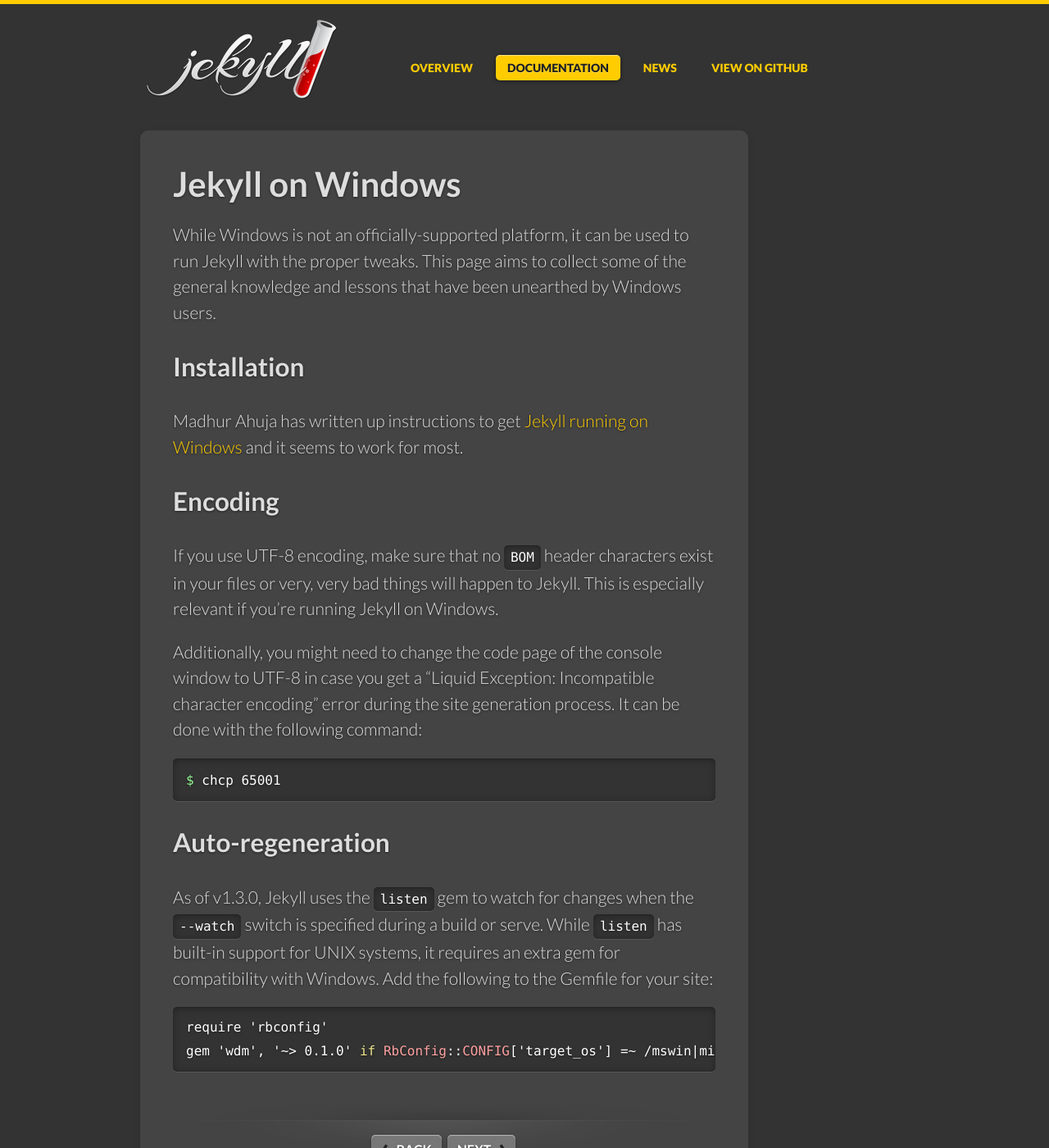
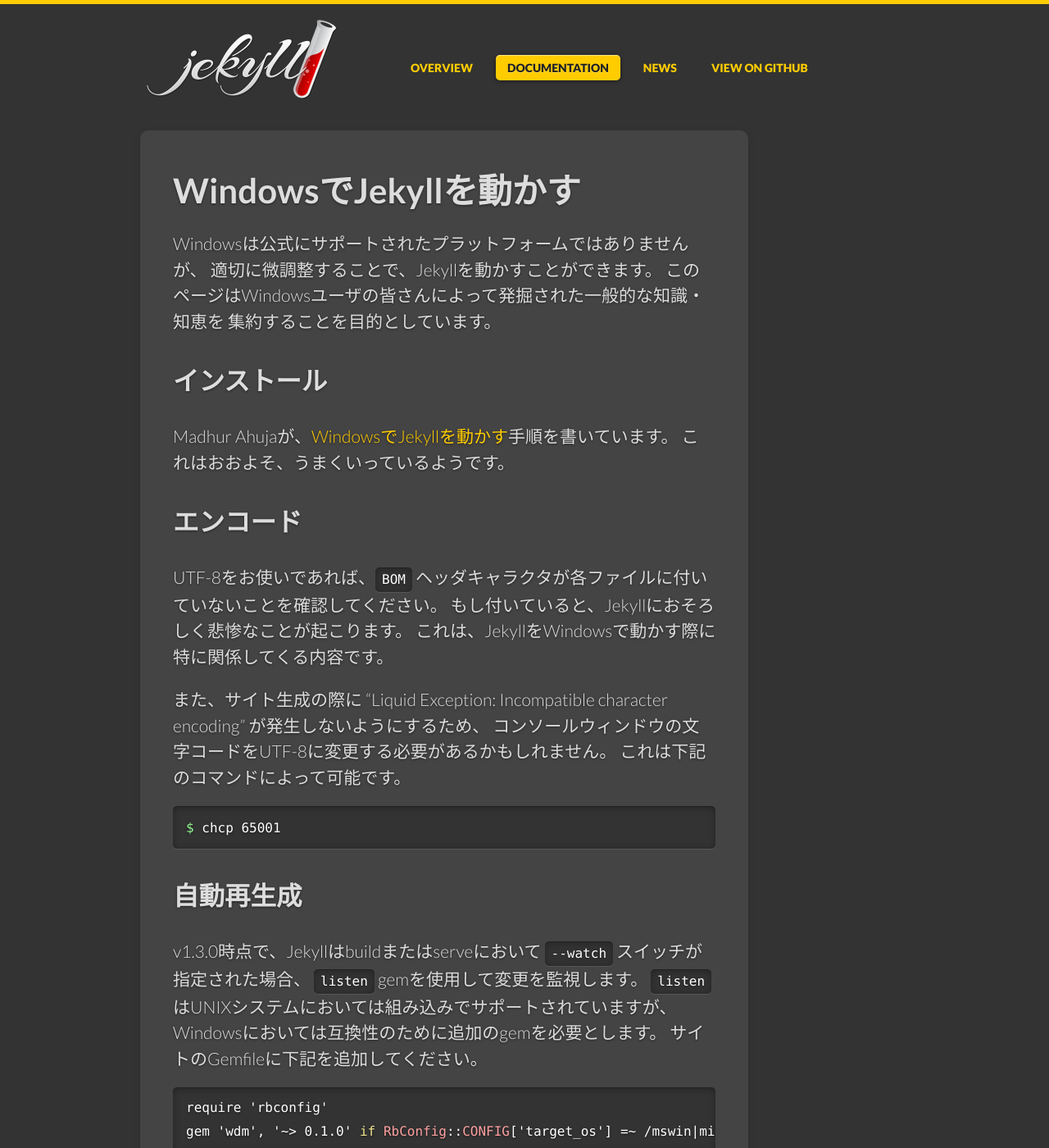
Before and after one commit to jekyllrb-ja/jekyllrb-ja.github.io, a Jekyll site: the page built from docs/windows.md, in a window 1280 px wide and 1400 px high. Shown: the whole window at 82% size. Built offline with Jekyll 4.4.1, drawn with Linux system fonts in a browser that asks for light colours; some web fonts are replaced.

Commit message:
docs/windows.md 初版翻訳

```diff
--- a/docs/windows.md
+++ b/docs/windows.md
@@ -1,3 +1,12 @@
+---
+layout: docs
+title: WindowsでJekyllを動かす
+prev_section: configuration
+next_section: posts
+permalink: /docs/windows/
+---
+
+<!--original
 ---
 layout: docs
 title: Jekyll on Windows
@@ -5,40 +14,102 @@
 next_section: posts
 permalink: /docs/windows/
 ---
+-->
 
+Windowsは公式にサポートされたプラットフォームではありませんが、
+適切に微調整することで、Jekyllを動かすことができます。
+このページはWindowsユーザの皆さんによって発掘された一般的な知識・知恵を
+集約することを目的としています。
+
+<!--original
 While Windows is not an officially-supported platform, it can be used to run
 Jekyll with the proper tweaks. This page aims to collect some of the general
 knowledge and lessons that have been unearthed by Windows users.
+-->
 
+## インストール
+
+<!--original
 ## Installation
+-->
 
+Madhur Ahujaが、[WindowsでJekyllを動かす][windows-installation]手順を書いています。
+これはおおよそ、うまくいっているようです。
+
+<!--original
 Madhur Ahuja has written up instructions to get
 [Jekyll running on Windows][windows-installation] and it seems to work for most.
+-->
 
+## エンコード
+
+<!--original
 ## Encoding
+-->
 
+UTF-8をお使いであれば、`BOM` ヘッダキャラクタが各ファイルに付いていないことを確認してください。
+もし付いていると、Jekyllにおそろしく悲惨なことが起こります。
+これは、JekyllをWindowsで動かす際に特に関係してくる内容です。
+
+<!--original
 If you use UTF-8 encoding, make sure that no `BOM` header
 characters exist in your files or very, very bad things will happen to
 Jekyll. This is especially relevant if you're running Jekyll on Windows.
+-->
 
+また、サイト生成の際に "Liquid Exception: Incompatible character encoding" が発生しないようにするため、
+コンソールウィンドウの文字コードをUTF-8に変更する必要があるかもしれません。
+これは下記のコマンドによって可能です。
+
+<!--original
 Additionally, you might need to change the code page of the console window to UTF-8
 in case you get a "Liquid Exception: Incompatible character encoding" error during
 the site generation process. It can be done with the following command:
+-->
 
 {% highlight bash %}
 $ chcp 65001
 {% endhighlight %}
 
+<!--original
+{% highlight bash %}
+$ chcp 65001
+{% endhighlight %}
+-->
+
 [windows-installation]: http://www.madhur.co.in/blog/2011/09/01/runningjekyllwindows.html
 
+<!--original
+[windows-installation]: http://www.madhur.co.in/blog/2011/09/01/runningjekyllwindows.html
+-->
+
+## 自動再生成
+
+<!--original
 ## Auto-regeneration
+-->
 
+v1.3.0時点で、Jekyllはbuildまたはserveにおいて `--watch` スイッチが指定された場合、
+`listen` gemを使用して変更を監視します。
+`listen` はUNIXシステムにおいては組み込みでサポートされていますが、
+Windowsにおいては互換性のために追加のgemを必要とします。
+サイトのGemfileに下記を追加してください。
+
+<!--original
 As of v1.3.0, Jekyll uses the `listen` gem to watch for changes when the
 `--watch` switch is specified during a build or serve. While `listen` has
 built-in support for UNIX systems, it requires an extra gem for compatibility
 with Windows. Add the following to the Gemfile for your site:
+-->
 
 {% highlight ruby %}
 require 'rbconfig'
 gem 'wdm', '~> 0.1.0' if RbConfig::CONFIG['target_os'] =~ /mswin|mingw/i
 {% endhighlight %}
+
+<!--original
+{% highlight ruby %}
+require 'rbconfig'
+gem 'wdm', '~> 0.1.0' if RbConfig::CONFIG['target_os'] =~ /mswin|mingw/i
+{% endhighlight %}
+-->
```
